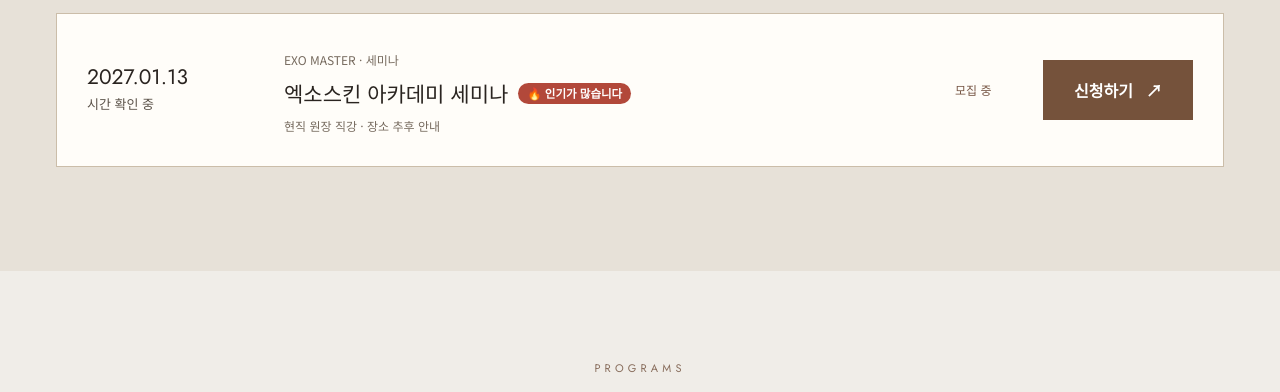
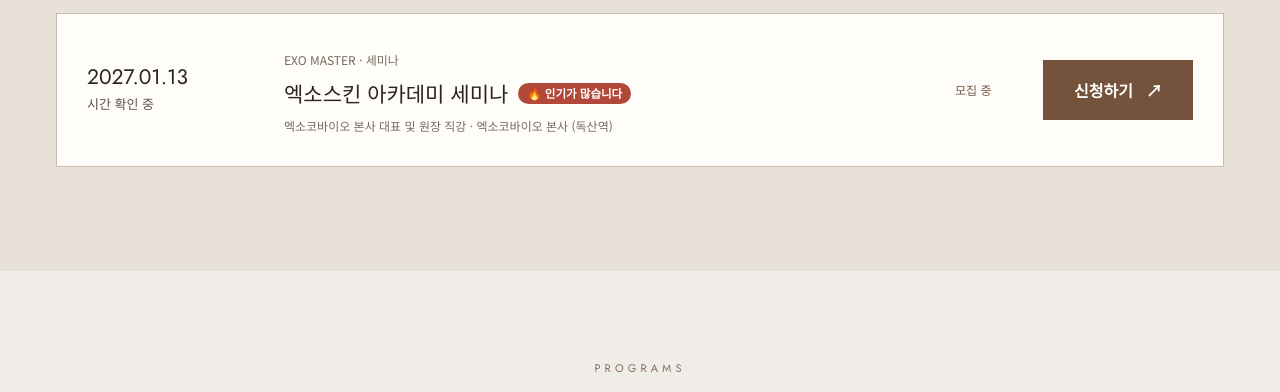
Before and after one commit to bracademy-sdkorea/bracademy-home, a plain HTML site: page index.html in a window 1280 px wide. Shown: the part 1199-1591 px from the top of the page. Drawn offline with Linux system fonts and the light colour scheme.

Commit message:
엑소스킨 세미나 1/13 강사·장소 입력
Co-Authored-By: Claude Opus 5.5 <noreply@anthropic.com>
Claude-Session: https://claude.ai/code/session_01Tp5KAeXniDkjzMdK25g78V

```diff
--- a/index.html
+++ b/index.html
@@ -1261,8 +1261,8 @@ window.SITE = {
       "track": "exo",
       "course": "EX01",
       "courseTitle": "엑소스킨 아카데미 세미나",
-      "instructor": "",
-      "place": "",
+      "instructor": "엑소코바이오 본사 대표 및 원장 직강",
+      "place": "엑소코바이오 본사 (독산역)",
       "status": "모집 중",
       "badge": "인기가 많습니다",
       "published": true
```
